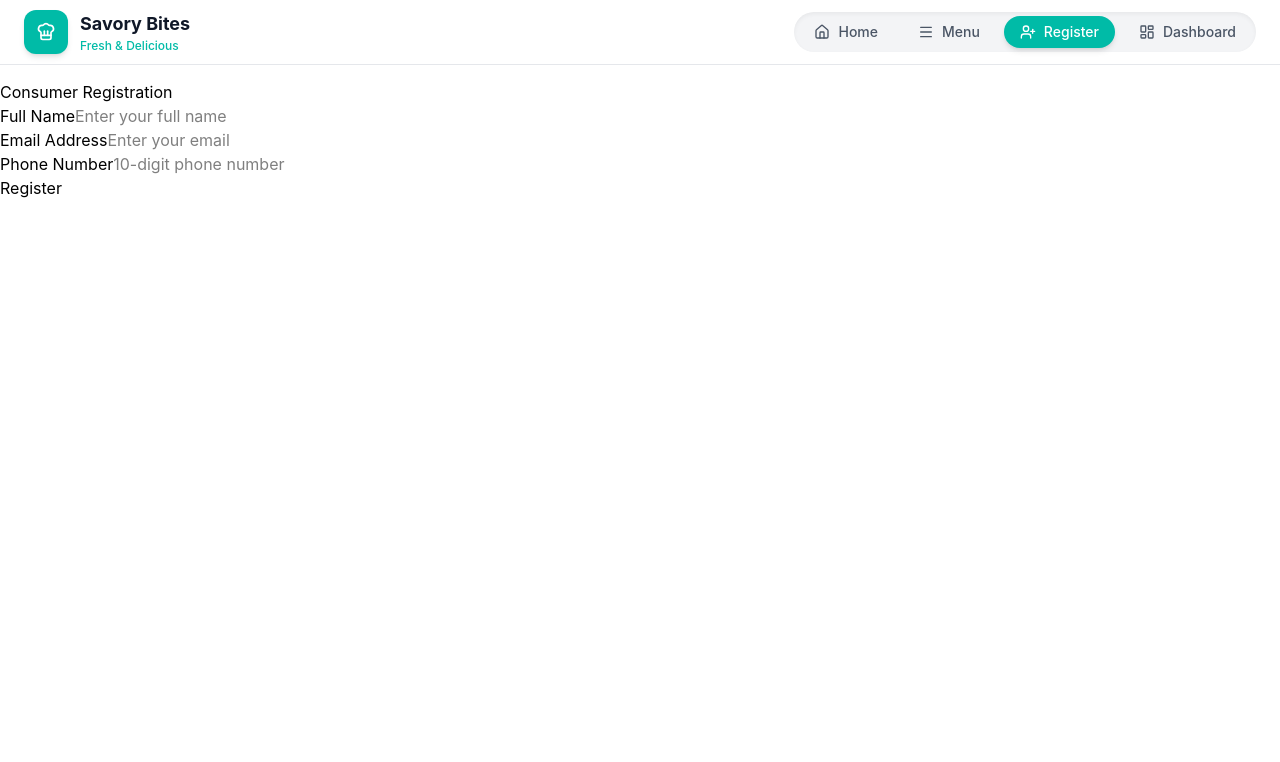
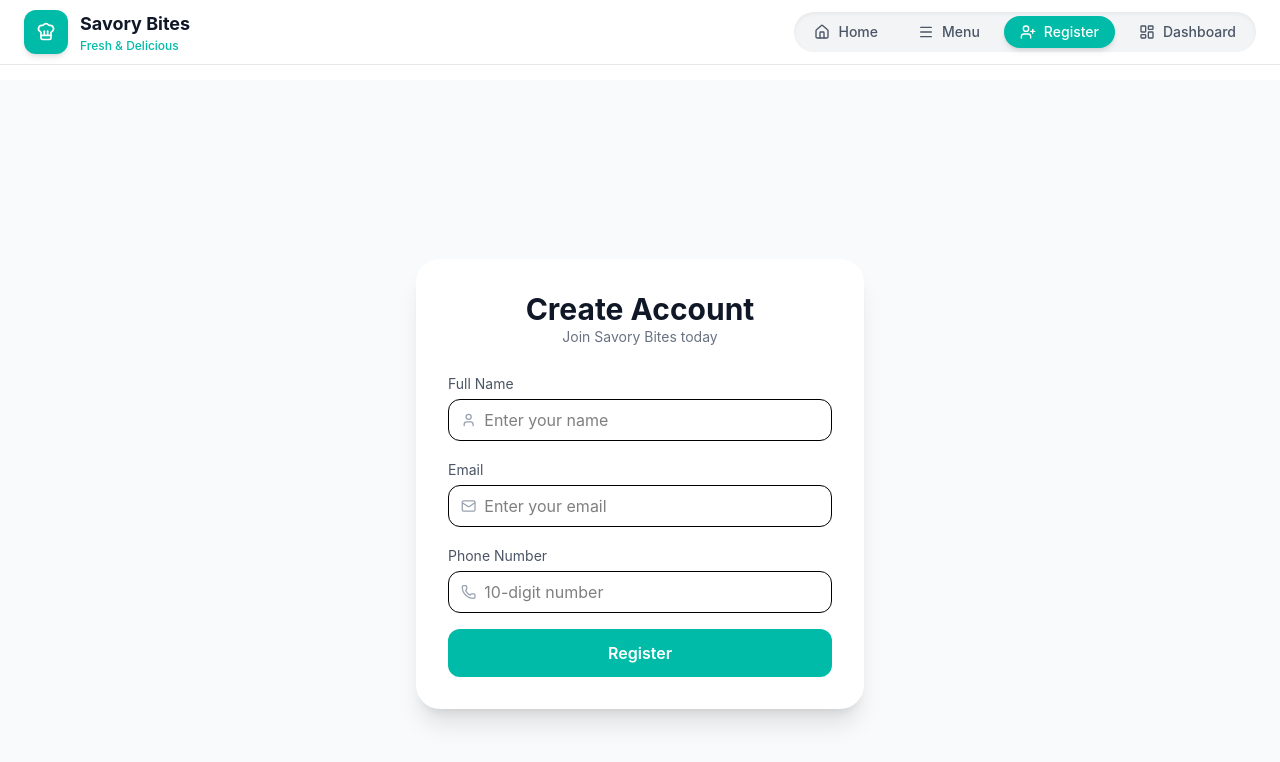
Before and after one commit to Shubhashissahu/restaurant-app, a React app in the folder frontend/: page /register in a window 1280 px wide. Shown: the top 762 px of the page. Built offline with nearby package versions, Linux system fonts and the light colour scheme; the HTML template or start-up script is replaced by a standard one.

Commit message:
added register page

```diff
--- a/frontend/src/pages/ConsumerForm.jsx
+++ b/frontend/src/pages/ConsumerForm.jsx
@@ -1,30 +1,31 @@
-// src/pages/ConsumerForm.js
-import { useState } from 'react';
-import axios from 'axios';
-import { Helmet } from 'react-helmet';
+// src/pages/ConsumerForm.jsx
+import { useState } from "react";
+import axios from "axios";
+import { Helmet } from "react-helmet";
+import { User, Mail, Phone } from "lucide-react";
 
-const API = 'http://localhost:5000/api';
+const API = "http://localhost:5000/api";
 
 export default function ConsumerForm() {
-  const [form, setForm] = useState({ name: '', email: '', phone: '' });
+  const [form, setForm] = useState({ name: "", email: "", phone: "" });
   const [errors, setErrors] = useState({});
-  const [message, setMessage] = useState('');
+  const [message, setMessage] = useState("");
   const [submitting, setSubmitting] = useState(false);
 
   const validate = () => {
     const e = {};
     if (!form.name.trim() || form.name.length < 2)
-      e.name = 'Name must be at least 2 characters';
+      e.name = "Name must be at least 2 characters";
     if (!/^\S+@\S+\.\S+$/.test(form.email))
-      e.email = 'Enter a valid email address';
+      e.email = "Enter a valid email address";
     if (!/^[0-9]{10}$/.test(form.phone))
-      e.phone = 'Phone must be exactly 10 digits';
+      e.phone = "Phone must be exactly 10 digits";
     return e;
   };
 
   const handleChange = (e) => {
     setForm({ ...form, [e.target.name]: e.target.value });
-    setErrors({ ...errors, [e.target.name]: '' });
+    setErrors({ ...errors, [e.target.name]: "" });
   };
 
   const handleSubmit = async (e) => {
@@ -39,12 +40,10 @@ export default function ConsumerForm() {
     setSubmitting(true);
     try {
       await axios.post(`${API}/consumers`, form);
-      setMessage('Registration successful! Welcome aboard.');
-      setForm({ name: '', email: '', phone: '' });
+      setMessage("Registration successful! 🎉");
+      setForm({ name: "", email: "", phone: "" });
     } catch (err) {
-      setMessage(
-        err.response?.data?.message || 'Registration failed. Try again.'
-      );
+      setMessage("Registration failed. Try again.",err);
     } finally {
       setSubmitting(false);
     }
@@ -53,82 +52,107 @@ export default function ConsumerForm() {
   return (
     <>
       <Helmet>
-        <title>Register — RestaurantApp</title>
+        <title>Register</title>
       </Helmet>
 
-      <div className="form-container">
-        <h1>Consumer Registration</h1>
+      <div className="min-h-screen bg-gray-50 flex items-center justify-center px-4 pt-2">
+        <div className="w-full max-w-md bg-white rounded-3xl shadow-xl p-8">
 
+          {/* HEADER */}
+          <div className="text-center mb-6">
+            <h1 className="text-3xl font-bold text-gray-900">
+              Create Account
+            </h1>
+            <p className="text-gray-500 text-sm">
+              Join Savory Bites today
+            </p>
+          </div>
+
+          {/* MESSAGE */}
           {message && (
             <div
-            className={`alert ${
-              message.includes('successful')
-                ? 'alert-success'
-                : 'alert-error'
+              className={`mb-4 text-sm p-3 rounded-lg ${
+                message.includes("successful")
+                  ? "bg-green-100 text-green-700"
+                  : "bg-red-100 text-red-700"
               }`}
             >
               {message}
             </div>
           )}
 
-        <form onSubmit={handleSubmit} noValidate>
-          <div className="form-group">
-            <label htmlFor="name">Full Name</label>
+          {/* FORM */}
+          <form onSubmit={handleSubmit} className="space-y-4">
+
+            {/* NAME */}
+            <div>
+              <label className="text-sm text-gray-600">Full Name</label>
+              <div className="flex items-center border rounded-xl px-3 mt-1 focus-within:ring-2 focus-within:ring-teal-400">
+                <User size={16} className="text-gray-400" />
                 <input
-              id="name"
+                  type="text"
                   name="name"
-              type="text"
                   value={form.name}
                   onChange={handleChange}
-              placeholder="Enter your full name"
-              className={errors.name ? 'input-error' : ''}
+                  placeholder="Enter your name"
+                  className="w-full p-2 outline-none"
                 />
+              </div>
               {errors.name && (
-              <span className="error-text">{errors.name}</span>
+                <p className="text-red-500 text-xs mt-1">{errors.name}</p>
               )}
             </div>
 
-          <div className="form-group">
-            <label htmlFor="email">Email Address</label>
+            {/* EMAIL */}
+            <div>
+              <label className="text-sm text-gray-600">Email</label>
+              <div className="flex items-center border rounded-xl px-3 mt-1 focus-within:ring-2 focus-within:ring-teal-400">
+                <Mail size={16} className="text-gray-400" />
                 <input
-              id="email"
+                  type="email"
                   name="email"
-              type="email"
                   value={form.email}
                   onChange={handleChange}
                   placeholder="Enter your email"
-              className={errors.email ? 'input-error' : ''}
+                  className="w-full p-2 outline-none"
                 />
+              </div>
               {errors.email && (
-              <span className="error-text">{errors.email}</span>
+                <p className="text-red-500 text-xs mt-1">{errors.email}</p>
               )}
             </div>
 
-          <div className="form-group">
-            <label htmlFor="phone">Phone Number</label>
+            {/* PHONE */}
+            <div>
+              <label className="text-sm text-gray-600">Phone Number</label>
+              <div className="flex items-center border rounded-xl px-3 mt-1 focus-within:ring-2 focus-within:ring-teal-400">
+                <Phone size={16} className="text-gray-400" />
                 <input
-              id="phone"
+                  type="tel"
                   name="phone"
-              type="tel"
                   value={form.phone}
                   onChange={handleChange}
-              placeholder="10-digit phone number"
+                  placeholder="10-digit number"
                   maxLength={10}
-              className={errors.phone ? 'input-error' : ''}
+                  className="w-full p-2 outline-none"
                 />
+              </div>
               {errors.phone && (
-              <span className="error-text">{errors.phone}</span>
+                <p className="text-red-500 text-xs mt-1">{errors.phone}</p>
               )}
             </div>
 
+            {/* BUTTON */}
             <button
               type="submit"
-            className="btn btn-primary"
               disabled={submitting}
+              className="w-full bg-teal-500 text-white py-3 rounded-xl font-semibold hover:bg-teal-600 transition"
             >
-            {submitting ? 'Registering...' : 'Register'}
+              {submitting ? "Registering..." : "Register"}
             </button>
+
           </form>
+        </div>
       </div>
     </>
   );
```
Lines whose indentation alone changed are shown as unchanged.
